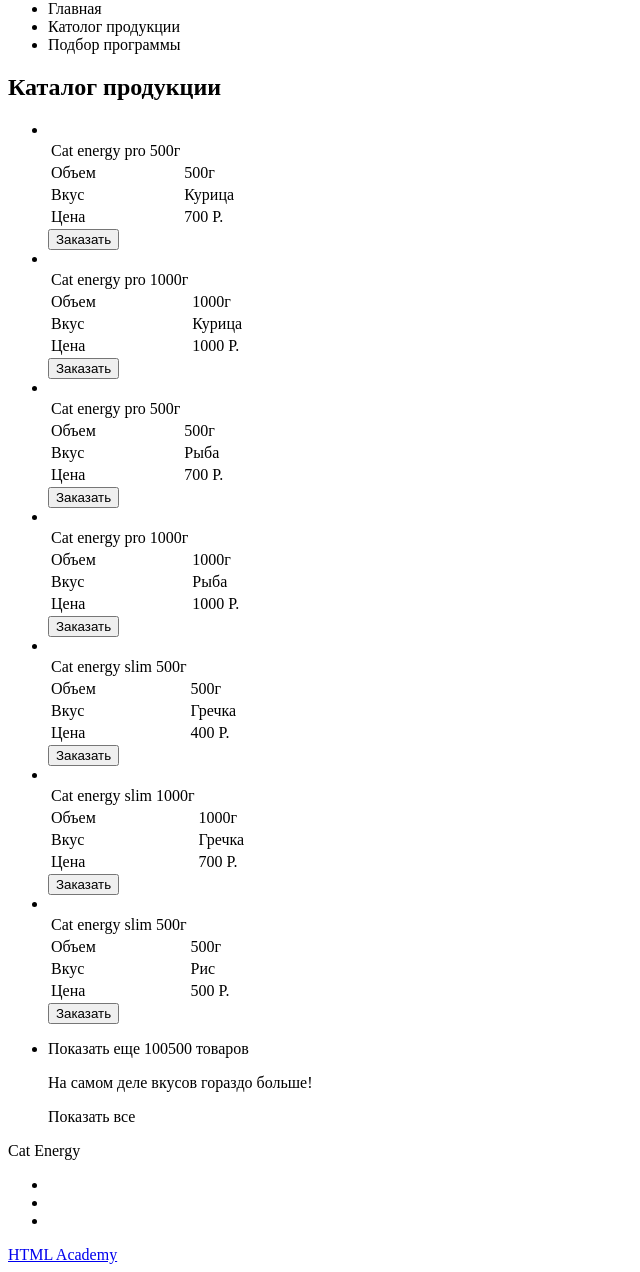
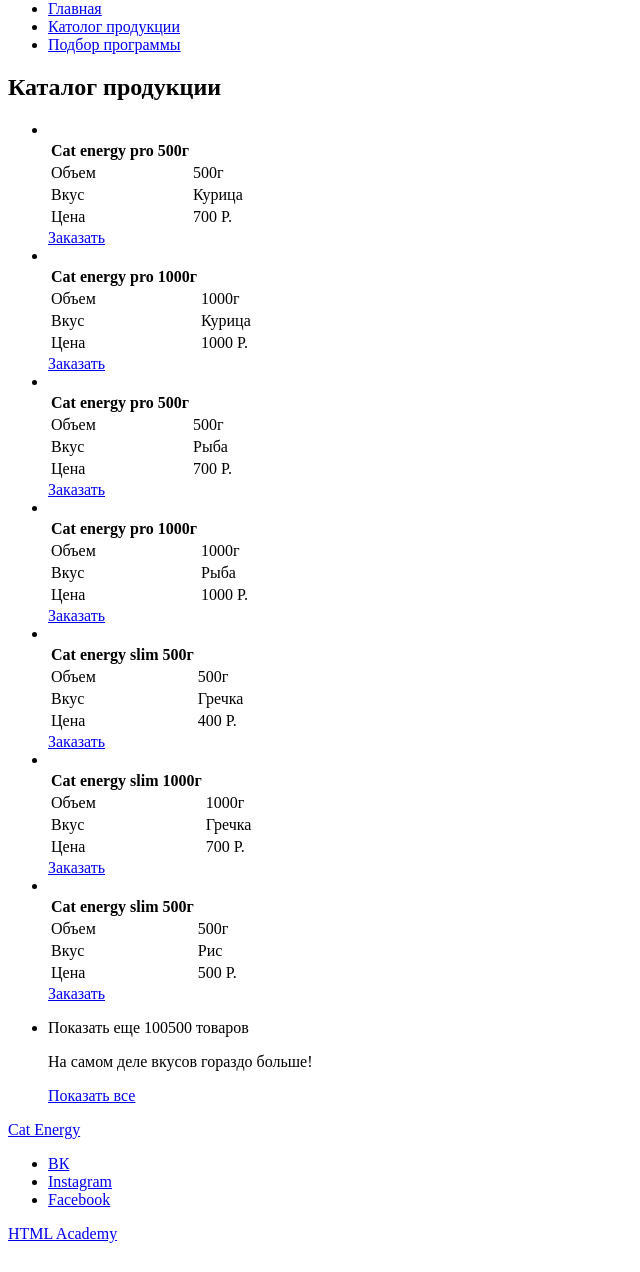
Before and after one commit to salantir/933923-cat-energy-19, a website: page source/catalog.html in a window 1280 px wide. Shown: the part 42-1314 px from the top of the page, without its empty margins (0-640 px from the left). After the commit the page ends 1293 px from the top, so only its background shows below. Drawn offline with Linux system fonts and the light colour scheme.

Commit message:
Исправление замечаний №1

```diff
--- a/source/catalog.html
+++ b/source/catalog.html
@@ -6,22 +6,28 @@
   </head>
   <body>
     <header class="page-header">
-      <a class="page-header__logo">
+      <a class="page-header__logo" href="index.html">
         <img class="page-header__logo-image" src="" alt="Энергия кота">
       </a>
-      <a>
+      <a href="index.html">
         Cat Energy
       </a>
       <nav class="main-nav">
         <ul class="main-nav__list site-list">
-          <li class="site-list__item">
-            Главная
+          <li class="main-nav__item">
+            <a href="index.html">
+              Главная
+            </a>
           </li>
-          <li class="site-list__item">
-            Католог продукции
+          <li class="main-nav__item">
+            <a href="catalog.html">
+              Католог продукции
+            </a>
           </li>
-          <li class="site-list__item">
-            Подбор программы
+          <li class="main-nav__item">
+            <a href="form.html">
+              Подбор программы
+            </a>
           </li>
         </ul>
       </nav>
@@ -37,169 +43,169 @@
               <img src="">
               <table class="product-list__specifications">
                 <tr>
-                  <td class="product-list__name">Cat energy pro 500г</td>
+                  <th class="product-list__name" scope="row">Cat energy pro 500г</th>
                   <td></td>
                 </tr>
                 <tr>
                   <td class="product-list__volume">Объем</td>
-                  <td class="product-list__volume--right">500г</td>
+                  <td class="product-list__volume product-list__volume--right">500г</td>
                 </tr>
                 <tr>
                   <td class="product-list__taste">Вкус</td>
-                  <td class="product-list__taste--right">Курица</td>
+                  <td class="product-list__taste product-list__taste--right">Курица</td>
                 </tr>
                 <tr>
                   <td class="product-list__price">Цена</td>
-                  <td class="product-list__price--right">700 Р.</td>
+                  <td class="product-list__price product-list__price--right">700 Р.</td>
                 </tr>
               </table>
-              <button class="product-list__buy">
+              <a class="product-list__buy" href="#">
                 Заказать
-              </button>
+              </a>
             </li>
             <li class="product-list__item">
               <img src="">
               <table class="product-list__specifications">
                 <tr>
-                  <td class="product-list__name">Cat energy pro 1000г</td>
+                  <th class="product-list__name" scope="row">Cat energy pro 1000г</th>
                   <td></td>
                 </tr>
                 <tr>
                   <td class="product-list__volume">Объем</td>
-                  <td class="product-list__volume--right">1000г</td>
+                  <td class="product-list__volume product-list__volume--right">1000г</td>
                 </tr>
                 <tr>
                   <td class="product-list__taste">Вкус</td>
-                  <td class="product-list__taste--right">Курица</td>
+                  <td class="product-list__taste product-list__taste--right">Курица</td>
                 </tr>
                 <tr>
                   <td class="product-list__price">Цена</td>
-                  <td class="product-list__price--right">1000 Р.</td>
+                  <td class="product-list__price product-list__price--right">1000 Р.</td>
                 </tr>
               </table>
-              <button class="product-list__buy">
+              <a class="product-list__buy" href="#">
                 Заказать
-              </button>
+              </a>
             </li>
             <li class="product-list__item">
               <img src="">
               <table class="product-list__specifications">
                 <tr>
-                  <td class="product-list__name">Cat energy pro 500г</td>
+                  <th class="product-list__name" scope="row">Cat energy pro 500г</th>
                   <td></td>
                 </tr>
                 <tr>
                   <td class="product-list__volume">Объем</td>
-                  <td class="product-list__volume--right">500г</td>
+                  <td class="product-list__volume product-list__volume--right">500г</td>
                 </tr>
                 <tr>
                   <td class="product-list__taste">Вкус</td>
-                  <td class="product-list__taste--right">Рыба</td>
+                  <td class="product-list__taste product-list__taste--right">Рыба</td>
                 </tr>
                 <tr>
                   <td class="product-list__price">Цена</td>
-                  <td class="product-list__price--right">700 Р.</td>
+                  <td class="product-list__price product-list__price--right">700 Р.</td>
                 </tr>
               </table>
-              <button class="product-list__buy">
+              <a class="product-list__buy" href="#">
                 Заказать
-              </button>
+              </a>
             </li>
             <li class="product-list__item">
               <img src="">
               <table class="product-list__specifications">
                 <tr>
-                  <td class="product-list__name">Cat energy pro 1000г</td>
+                  <th class="product-list__name" scope="row">Cat energy pro 1000г</th>
                   <td></td>
                 </tr>
                 <tr>
                   <td class="product-list__volume">Объем</td>
-                  <td class="product-list__volume--right">1000г</td>
+                  <td class="product-list__volume product-list__volume--right">1000г</td>
                 </tr>
                 <tr>
                   <td class="product-list__taste">Вкус</td>
-                  <td class="product-list__taste--right">Рыба</td>
+                  <td class="product-list__taste product-list__taste--right">Рыба</td>
                 </tr>
                 <tr>
                   <td class="product-list__price">Цена</td>
-                  <td class="product-list__price--right">1000 Р.</td>
+                  <td class="product-list__price product-list__price--right">1000 Р.</td>
                 </tr>
               </table>
-              <button class="product-list__buy">
+              <a class="product-list__buy" href="#">
                 Заказать
-              </button>
+              </a>
             </li>
             <li class="product-list__item">
               <img src="">
               <table class="product-list__specifications">
                 <tr>
-                  <td class="product-list__name">Cat energy slim 500г</td>
+                  <th class="product-list__name" scope="row">Cat energy slim 500г</th>
                   <td></td>
                 </tr>
                 <tr>
                   <td class="product-list__volume">Объем</td>
-                  <td class="product-list__volume--right">500г</td>
+                  <td class="product-list__volume product-list__volume--right">500г</td>
                 </tr>
                 <tr>
                   <td class="product-list__taste">Вкус</td>
-                  <td class="product-list__taste--right">Гречка</td>
+                  <td class="product-list__taste product-list__taste--right">Гречка</td>
                 </tr>
                 <tr>
                   <td class="product-list__price">Цена</td>
-                  <td class="product-list__price--right">400 Р.</td>
+                  <td class="product-list__price product-list__price--right">400 Р.</td>
                 </tr>
               </table>
-              <button class="product-list__buy">
+              <a class="product-list__buy" href="#">
                 Заказать
-              </button>
+              </a>
             </li>
             <li class="product-list__item">
               <img src="">
               <table class="product-list__specifications">
                 <tr>
-                  <td class="product-list__name">Cat energy slim 1000г</td>
+                  <th class="product-list__name" scope="row">Cat energy slim 1000г</th>
                   <td></td>
                 </tr>
                 <tr>
                   <td class="product-list__volume">Объем</td>
-                  <td class="product-list__volume--right">1000г</td>
+                  <td class="product-list__volume product-list__volume--right">1000г</td>
                 </tr>
                 <tr>
                   <td class="product-list__taste">Вкус</td>
-                  <td class="product-list__taste--right">Гречка</td>
+                  <td class="product-list__taste product-list__taste--right">Гречка</td>
                 </tr>
                 <tr>
                   <td class="product-list__price">Цена</td>
-                  <td class="product-list__price--right">700 Р.</td>
+                  <td class="product-list__price product-list__price--right">700 Р.</td>
                 </tr>
               </table>
-              <button class="product-list__buy">
+              <a class="product-list__buy" href="#">
                 Заказать
-              </button>
+              </a>
             </li>
             <li class="product-list__item">
               <img src="">
               <table class="product-list__specifications">
                 <tr>
-                  <td class="product-list__name">Cat energy slim 500г</td>
+                  <th class="product-list__name" scope="row">Cat energy slim 500г</th>
                   <td></td>
                 </tr>
                 <tr>
                   <td class="product-list__volume">Объем</td>
-                  <td class="product-list__volume--right">500г</td>
+                  <td class="product-list__volume product-list__volume--right">500г</td>
                 </tr>
                 <tr>
                   <td class="product-list__taste">Вкус</td>
-                  <td class="product-list__taste--right">Рис</td>
+                  <td class="product-list__taste product-list__taste--right">Рис</td>
                 </tr>
                 <tr>
                   <td class="product-list__price">Цена</td>
-                  <td class="product-list__price--right">500 Р.</td>
+                  <td class="product-list__price product-list__price--right">500 Р.</td>
                 </tr>
               </table>
-              <button class="product-list__buy">
+              <a class="product-list__buy" href="#">
                 Заказать
-              </button>
+              </a>
             </li>
             <li class="product-list__item">
               <p>
@@ -208,7 +214,7 @@
               <p>
                 На самом деле вкусов гораздо больше!
               </p>
-              <a class="product-list__all">
+              <a class="product-list__all" href="#">
                 Показать все
               </a>
             </li>
@@ -218,19 +224,28 @@
     </main>
     <footer class="page-footer">
       <div class="page-footer__wrapper">
-        <a>
+        <a href="index.html">
           Cat Energy
         </a>
         <ul class="page-footer__social social">
           <li class="social__item">
+            <a href="https://www.vk.com">
+              ВК
+            </a>
           </li>
           <li class="social__item">
+            <a href="https://www.instagram.com">
+              Instagram
+            </a>
           </li>
           <li class="social__item">
+            <a href="https://ru-ru.facebook.com">
+              Facebook
+            </a>
           </li>
         </ul>
         <div class="copyright">
-          <a class="copyright__link" href="https://htmlacademy.ru/intensive/adaptive">HTML Academy</a>
+          <a class="copyright__link" href="https://htmlacademy.ru">HTML Academy</a>
         </div>
       </div>
     </footer>
```
Also changed, not shown: source/form.html (+25 -10 lines), source/index.html (+45 -36 lines).
